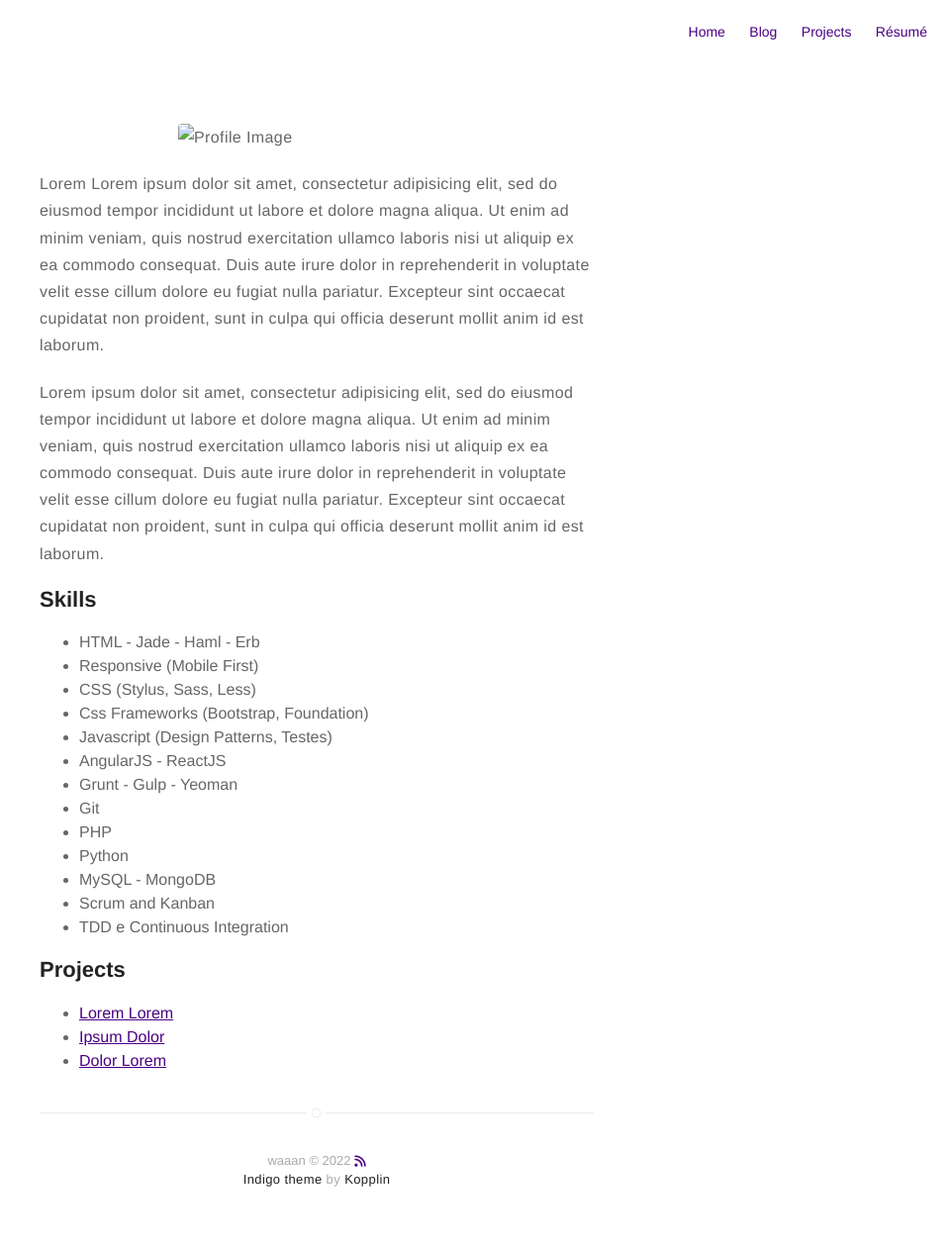
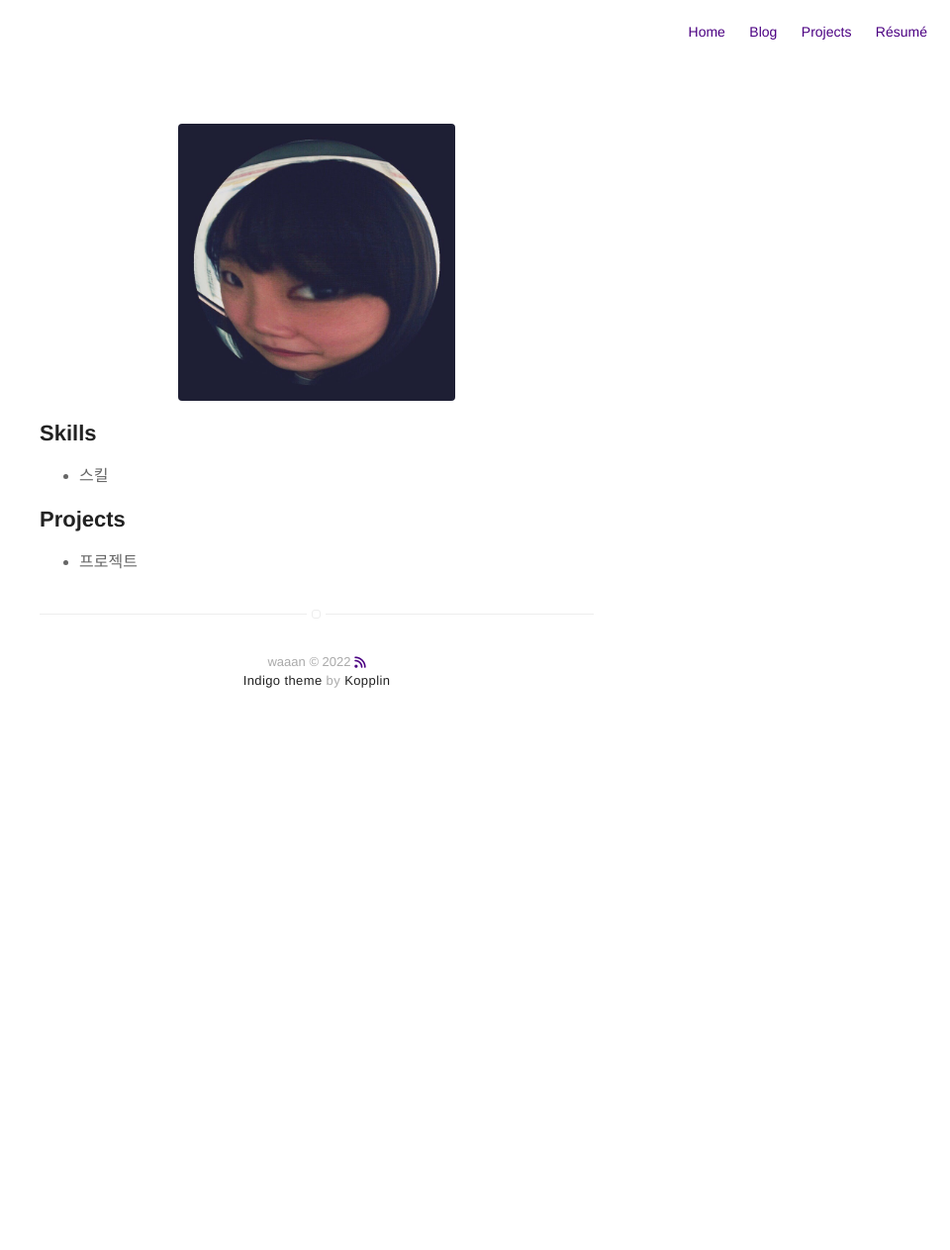
Before and after one commit to junjw1/junjw1.github.io, a Jekyll site: the page built from about.md, in a window 1280 px wide. Shown: the whole page at 99% size, without its empty margins (320-1280 px from the left). Built offline with Jekyll 4.4.1, drawn with Linux system fonts in a browser that asks for light colours; nearby versions of some CDN libraries; after the commit the page ends 900 px from its top, so only the background shows below that.

Commit message:
Update about.md

```diff
--- a/about.md
+++ b/about.md
@@ -2,44 +2,12 @@
 title: About
 layout: page
 ---
-![Profile Image]({% if site.external-image %}{{ site.picture }}{% else %}{{ site.url }}/{{ site.picture }}{% endif %})
+![Profile Image]({{ site.url }}/{{ site.picture }})
 
-<p>Lorem Lorem ipsum dolor sit amet, consectetur adipisicing elit, sed do eiusmod
-tempor incididunt ut labore et dolore magna aliqua. Ut enim ad minim veniam,
-quis nostrud exercitation ullamco laboris nisi ut aliquip ex ea commodo
-consequat. Duis aute irure dolor in reprehenderit in voluptate velit esse
-cillum dolore eu fugiat nulla pariatur. Excepteur sint occaecat cupidatat non
-proident, sunt in culpa qui officia deserunt mollit anim id est laborum.</p>
+## Skills
 
-<p>Lorem ipsum dolor sit amet, consectetur adipisicing elit, sed do eiusmod
-tempor incididunt ut labore et dolore magna aliqua. Ut enim ad minim veniam,
-quis nostrud exercitation ullamco laboris nisi ut aliquip ex ea commodo
-consequat. Duis aute irure dolor in reprehenderit in voluptate velit esse
-cillum dolore eu fugiat nulla pariatur. Excepteur sint occaecat cupidatat non
-proident, sunt in culpa qui officia deserunt mollit anim id est laborum.</p>
+- 스킬
 
-<h2>Skills</h2>
+## Projects
 
-<ul class="skill-list">
-	<li>HTML - Jade - Haml - Erb</li>
-	<li>Responsive (Mobile First)</li>
-	<li>CSS (Stylus, Sass, Less)</li>
-	<li>Css Frameworks (Bootstrap, Foundation)</li>
-	<li>Javascript (Design Patterns, Testes)</li>
-	<li>AngularJS - ReactJS</li>
-	<li>Grunt - Gulp - Yeoman</li>
-	<li>Git</li>
-	<li>PHP</li>
-	<li>Python</li>
-	<li>MySQL - MongoDB</li>
-	<li>Scrum and Kanban</li>
-	<li>TDD e Continuous Integration</li>
-</ul>
-
-<h2>Projects</h2>
-
-<ul>
-	<li><a href="https://github.com/">Lorem Lorem</a></li>
-	<li><a href="https://github.com/">Ipsum Dolor</a></li>
-	<li><a href="https://github.com/">Dolor Lorem</a></li>
-</ul>
+- 프로젝트
```
